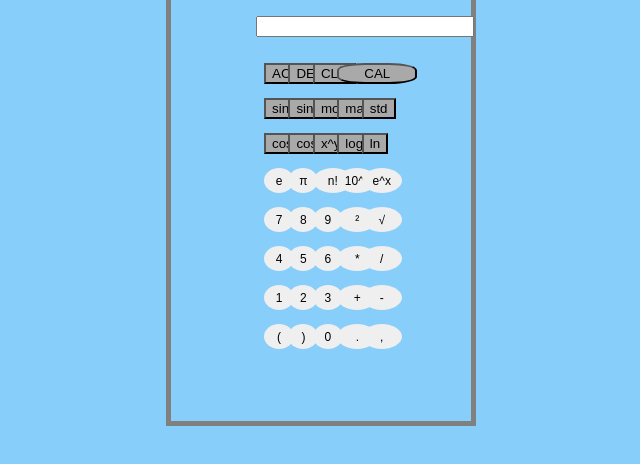
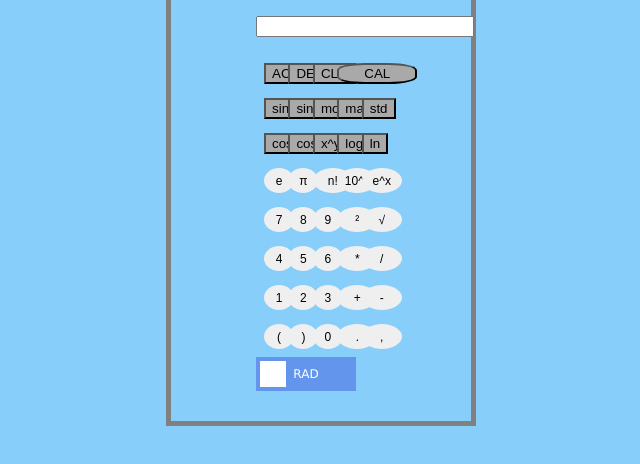
Before and after one commit to neoJINXD/Eternity, an Electron app: page public/index.html in a window 800 px wide. Shown: the part 264-728 px from the top of the page, without its empty margins (84-724 px from the left). Drawn offline with Linux system fonts and the light colour scheme.

Commit message:
Added toggle button

```diff
--- a/public/index.html
+++ b/public/index.html
@@ -77,6 +77,13 @@
             <td><button onclick="addToExpression(',')" name="io" class="operator" value="," >,</button></td>
         </tr>
     </table>
+    <label class="switch">
+        <input type="checkbox">
+            <div class="slider">
+                <span class="on">DEG</span>
+                <span class="off">RAD</span>
+            </div>
+    </label>
 </div>
 </body>
 </html>
--- a/public/style.css
+++ b/public/style.css
@@ -64,3 +64,100 @@ table {
     background:darkgray;
     color:black;
 }
+
+switch {
+  position: relative;
+  display: inline-block;
+  width: 90px;
+  height: 34px;
+}
+
+.switch input {display:none;}
+
+.slider {
+  position: absolute;
+  cursor: pointer;
+  top: 0;
+  left: 0;
+  right: 0;
+  bottom: 0;
+  background-color: #ca2222;
+  -webkit-transition: .4s;
+  transition: .4s;
+}
+
+ /* The switch - the box around the slider */
+.switch {
+  position: relative;
+  display: inline-block;
+  width: 100px;
+  height: 34px;
+}
+
+/* Hide default HTML checkbox */
+.switch input {
+  opacity: 0;
+  width: 0;
+  height: 0;
+}
+
+/* The slider */
+.slider {
+  position: absolute;
+  cursor: pointer;
+  top: 0;
+  left: 0;
+  right: 0;
+  bottom: 0;
+  background-color: cornflowerblue;
+  -webkit-transition: .4s;
+  transition: .4s;
+}
+
+.slider:before {
+  position: absolute;
+  content: "";
+  height: 26px;
+  width: 26px;
+  left: 4px;
+  bottom: 4px;
+  background-color: white;
+  -webkit-transition: .4s;
+  transition: .4s;
+}
+
+input:checked + .slider {
+  background-color: LightSeaGreen;
+}
+
+input:focus + .slider {
+  box-shadow: 0 0 1px #2196F3;
+}
+
+input:checked + .slider:before {
+  -webkit-transform: translateX(66px);
+  -ms-transform: translateX(66px);
+  transform: translateX(66px);
+}
+
+.on
+{
+  display: none;
+}
+
+.on, .off
+{
+  color: white;
+  position: absolute;
+  transform: translate(-50%,-50%);
+  top: 50%;
+  left: 50%;
+  font-size: 12px;
+  font-family: Verdana, sans-serif;
+}
+
+input:checked+ .slider .on
+{display: block;}
+
+input:checked + .slider .off
+{display: none;}
```
Also changed, not shown: 2 other files.
